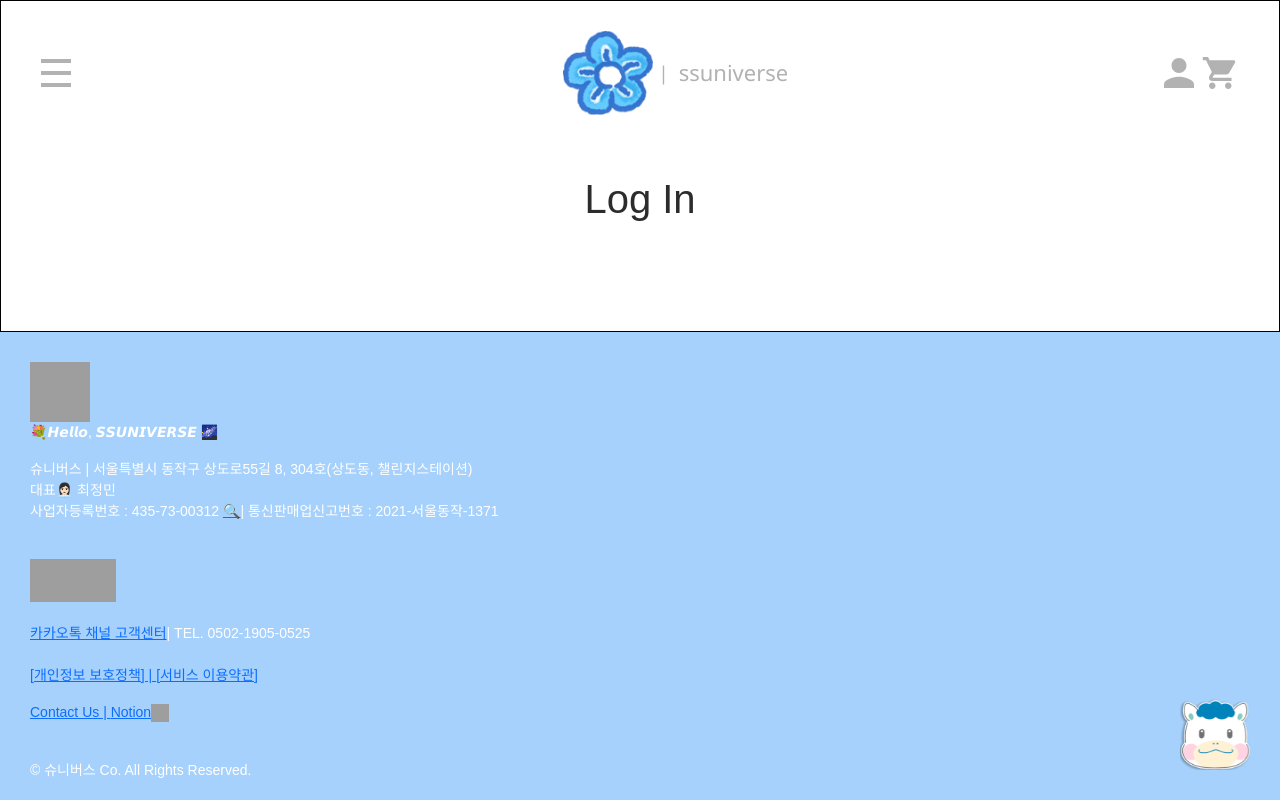
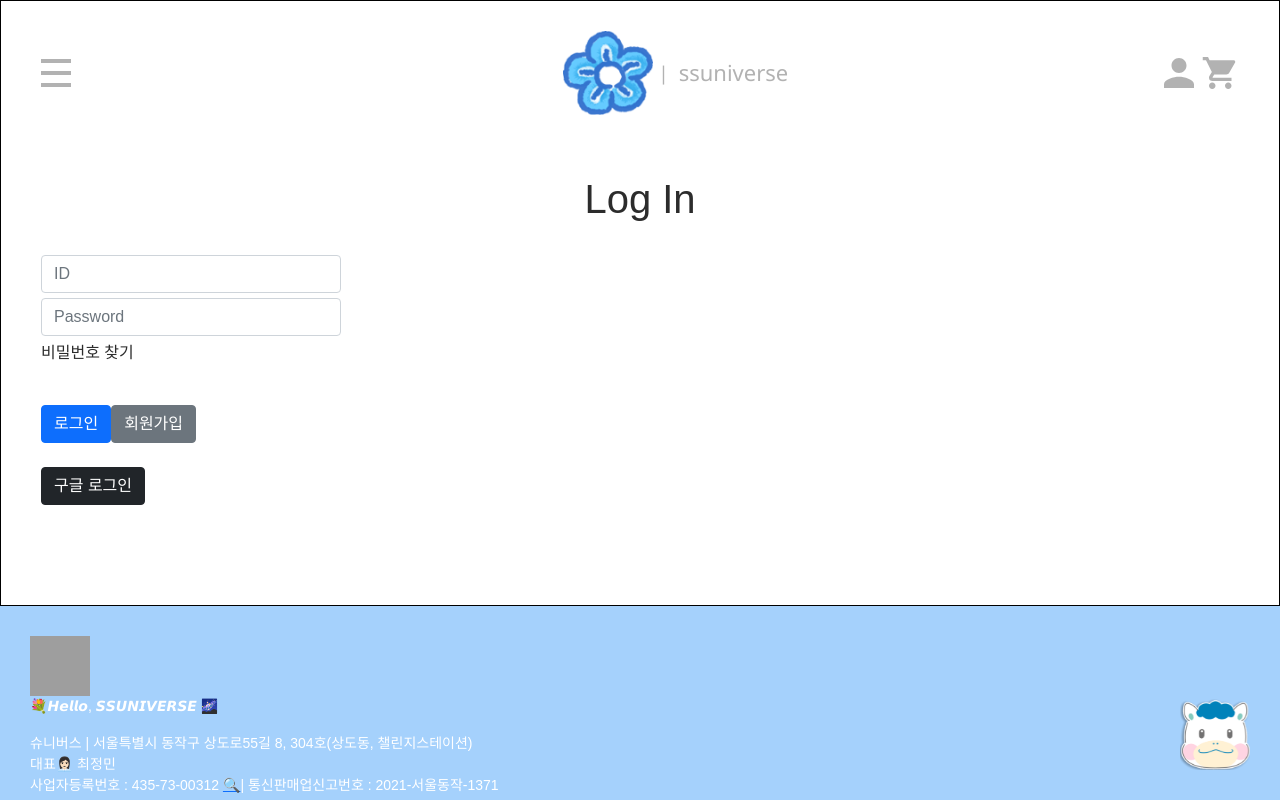
Before and after one commit to ssunivs/front-ssunivs-store, a React (Create React App) app: page /LogIn in a window 1280 px wide. Shown: the top 800 px of the page. Built offline with nearby package versions, Linux system fonts and the light colour scheme; grey boxes are pictures that could not be loaded.

Commit message:
로그인 페이지 버튼 및 박스 추가

```diff
--- a/src/pages/LogIn.js
+++ b/src/pages/LogIn.js
@@ -1,7 +1,30 @@
+import { Button, ButtonToolbar } from 'react-bootstrap';
+import styles from "pages/LogIn.module.css";
+
 function LogIn(){
     return (
         <div>
-            <h1>Log In</h1>
+            <h1>Log In</h1><br></br>
+            <div className={styles.logInBox}>
+                <input id={styles.idBox}  type="text" class="form-control" placeholder="ID" aria-describedby="basic-addon1"/>
+            </div>
+
+            <div className={styles.logInBox}>
+                <input id={styles.passwordBox} type="text" class="form-control" placeholder="Password" aria-describedby="basic-addon1"/>
+            </div>
+                <p>비밀번호 찾기</p>
+            <br></br>
+            <ButtonToolbar>
+                <Button variant="primary">로그인</Button>
+                <Button variant="secondary">회원가입</Button>
+                {/* <Button variant="success">네이버 로그인</Button>
+                <Button variant="warning">카카오 로그인</Button> */}
+                {/* <Button variant="info">Info</Button>
+                <Button variant="light">Light</Button> */}
+            </ButtonToolbar><br></br>
+            <ButtonToolbar>
+                <Button variant="dark">구글 로그인</Button>
+            </ButtonToolbar>
         </div>
     );
 }
--- /dev/null
+++ b/src/pages/LogIn.module.css
@@ -0,0 +1,8 @@
+.logInBox{
+    width: 300px;
+}
+
+#passwordBox{
+    margin-top: 5px;
+    margin-bottom: 5px;
+}
```
